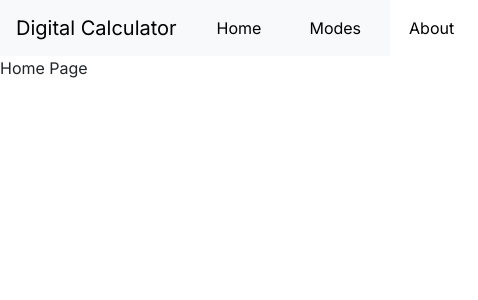
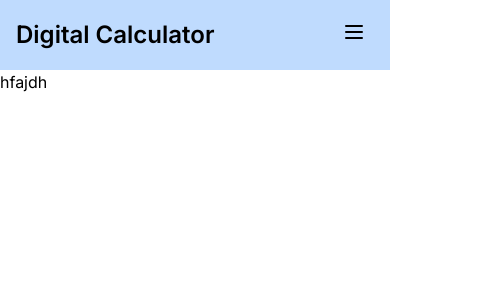
Before and after one commit to adityach0uhan/DigitalElectronicsConverter, a Next.js app: page / in a window 390 px wide. Shown: the top 300 px of the page, 478 px wide, since content can reach past the window. Built offline with nearby package versions, Linux system fonts and the light colour scheme.

Commit message:
Added a new navbar

```diff
--- a/app/Header.jsx
+++ b/app/Header.jsx
@@ -1,31 +1,73 @@
-"use client"
 import React from 'react'
-import 'bootstrap/dist/css/bootstrap.min.css';
-import Link from 'next/link';
-import Nav from 'react-bootstrap/Nav';
-import Navbar from 'react-bootstrap/Navbar';
+import { useState } from 'react';
+import Link from 'next/link'
 const Header = () => {
+
+  const [mobileMenuOpen, setMobileMenuOpen] = useState(false);
+
+  const toggleMobileMenu = () => {
+    setMobileMenuOpen(!mobileMenuOpen);
+  };
+
   return (
-    <>
-      <Navbar bg="light" className='flex ' data-bs-theme="light">
-        <Navbar.Brand>
-          <Link className='text-black' href="/">
-            Digital Calculator
+    <nav className="bg-blue-200 p-4">
+      <div className="container mx-auto flex justify-between items-center">
+        <Link href="/">
+          <div className="text-black text-2xl font-semibold cursor-pointer">Digital Calculator</div>
+        </Link>
+        <div className="hidden md:flex space-x-4">
+          <Link href="/">
+            <div className="text-black cursor-pointer hover:underline">Home</div>
           </Link>
-        </Navbar.Brand>
-        <Nav className="me-auto">
-          <Link className='text-black mx-4' href="/">
-            Home
+          <Link href="/Modes">
+            <div className="text-black cursor-pointer hover:underline">Modes</div>
           </Link>
-          <Link className='text-black mx-4' href="/modes">
-            Modes
+          <Link href="/about">
+            <div className="text-black cursor-pointer hover:underline">About</div>
           </Link>
-          <Link className='text-black mx-4' href="/about">
-            About
-          </Link>
-        </Nav>
-      </Navbar>
-    </>
+        </div>
+        <div className="md:hidden relative">
+          {/* Mobile menu button */}
+          <button
+            id="mobile-menu-button"
+            onClick={toggleMobileMenu}
+            className="text-black cursor-pointer w-8 h-8"
+          >
+            <svg
+              xmlns="http://www.w3.org/2000/svg"
+              fill="none"
+              viewBox="0 0 24 24"
+              stroke="currentColor"
+              className={`h-6 w-6 transition-transform ${mobileMenuOpen ? 'transform rotate-90' : ''
+                }`}
+            >
+              <path
+                strokeLinecap="round"
+                strokeLinejoin="round"
+                strokeWidth="2"
+                d="M4 6h16M4 12h16M4 18h16"
+              />
+            </svg>
+          </button>
+          {/* Mobile menu content */}
+          <div
+            id="mobile-menu"
+            className={`absolute top-12 right-0 transform transition-transform ${mobileMenuOpen ? 'scale-100' : 'scale-0'
+              } origin-top-right bg-green-500 mt-2 p-2 rounded-lg shadow-lg`}
+          >
+            <Link href="/">
+              <div className="text-black cursor-pointer p-2">Home</div>
+            </Link>
+            <Link href="/Modes">
+              <div className="text-black cursor-pointer p-2">Modes</div>
+            </Link>
+            <Link href="/about">
+              <div className="text-black cursor-pointer p-2">About</div>
+            </Link>
+          </div>
+        </div>
+      </div>
+    </nav>
 
   )
 }
--- a/app/layout.js
+++ b/app/layout.js
@@ -1,16 +1,16 @@
+'use client'
 import './globals.css'
-import 'bootstrap/dist/css/bootstrap.min.css';
+import 'jquery'
 import { Inter } from 'next/font/google'
 import Header from './Header'
 const inter = Inter({ subsets: ['latin'] })
-export const metadata = {
+const metadata = {
   title: 'Digital Electronics Calculator',
   description: 'A digital electonics calculator for conversion , and other operations',
 }
 export default function RootLayout({ children }) {
   return (
     <html lang="en">
-
       <body
         className={inter.className}>
         <Header/>
--- a/app/page.js
+++ b/app/page.js
@@ -1,11 +1,14 @@
-import Image from 'next/image'
-
+// import numberSystemsData from '../public/numberSystem.js';
 export default function Home() {
+  // console.log(numberSystemsData)
   return (
     <>
-  Home Page
+
+      <div>
+        hfajdh
+      </div>
     </>
 
 
-      )
+  )
 }
--- a/package.json
+++ b/package.json
@@ -10,6 +10,7 @@
   },
   "dependencies": {
     "bootstrap": "^4.6.0",
+    "jquery": "^3.7.1",
     "next": "13.5.4",
     "popper.js": "^1.16.1",
     "react": "^18",
@@ -17,7 +18,7 @@
     "react-dom": "^18"
   },
   "devDependencies": {
-    "@types/bootstrap": "^5.2.7",
+    "@types/bootstrap": "^5.2.8",
     "autoprefixer": "^10",
     "eslint": "^8",
     "eslint-config-next": "13.5.4",
--- /dev/null
+++ b/public/numberSystem.js
@@ -0,0 +1,78 @@
+const numberSystemsData = {
+  number_systems: [
+        {
+      name: "Binary",
+      conversions: [
+                {
+          operation: "Decimal to Binary",
+          description: "Convert a decimal number to binary.",
+                },
+                {
+          operation: "Binary to Decimal",
+          description: "Convert a binary number to decimal.",
+                },
+                {
+          operation: "Binary to Octal",
+          description: "Convert a binary number to octal.",
+                },
+                {
+          operation: "Binary to Hexadecimal",
+          description: "Convert a binary number to hexadecimal.",
+                },
+            ],
+        },
+        {
+      name: "Decimal",
+      conversions: [
+                {
+          operation: "Decimal to Binary",
+          description: "Convert a decimal number to binary.",
+                },
+                {
+          operation: "Decimal to Octal",
+          description: "Convert a decimal number to octal.",
+                },
+                {
+          operation: "Decimal to Hexadecimal",
+          description: "Convert a decimal number to hexadecimal.",
+                },
+            ],
+        },
+        {
+      name: "Octal",
+      conversions: [
+                {
+          operation: "Octal to Binary",
+          description: "Convert an octal number to binary.",
+                },
+                {
+          operation: "Octal to Decimal",
+          description: "Convert an octal number to decimal.",
+                },
+                {
+          operation: "Octal to Hexadecimal",
+          description: "Convert an octal number to hexadecimal.",
+                },
+            ],
+        },
+        {
+      name: "Hexadecimal",
+      conversions: [
+                {
+          operation: "Hexadecimal to Binary",
+          description: "Convert a hexadecimal number to binary.",
+                },
+                {
+          operation: "Hexadecimal to Decimal",
+          description: "Convert a hexadecimal number to decimal.",
+                },
+                {
+          operation: "Hexadecimal to Octal",
+          description: "Convert a hexadecimal number to octal.",
+                },
+            ],
+        },
+    ],
+};
+
+export default numberSystemsData;
```
Also changed, not shown: 1 other file (tests, documents, lock files or other folders).
